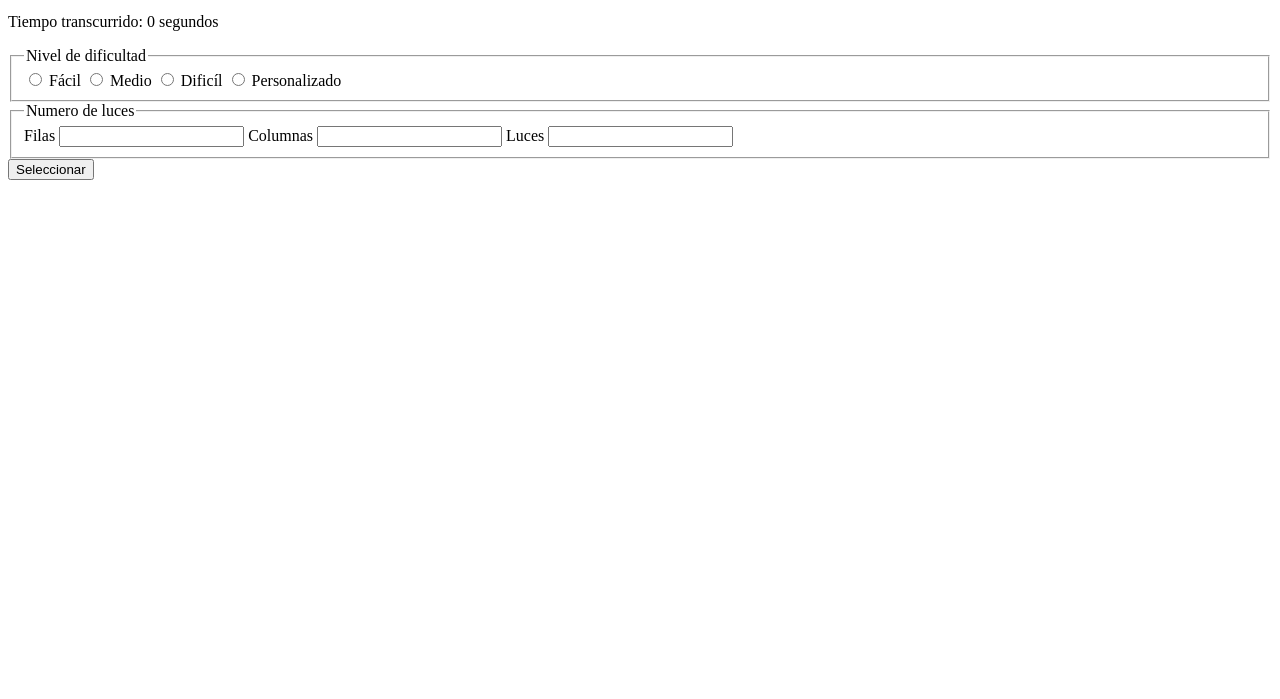
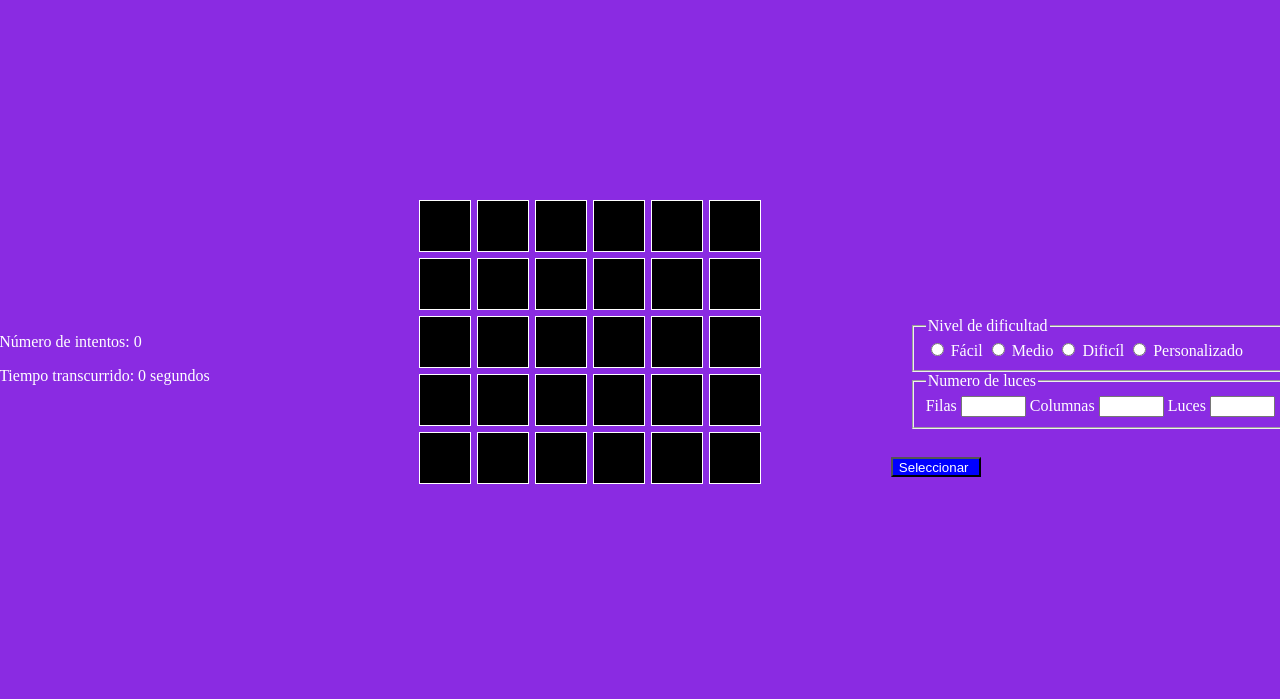
Before and after one commit to diego011294/ejercicio_juego_de_luces, a plain HTML site: page index.html in a window 1280 px wide. Shown: the part 101-800 px from the top of the page. Drawn offline with Linux system fonts and the light colour scheme.

Commit message:
Creando tablero y estilos CSS

```diff
--- /dev/null
+++ b/css/styles.css
@@ -0,0 +1,62 @@
+body{
+    display: flex;
+    flex-direction: column;
+    align-items: center;
+    justify-content: center;
+    background-color: blueviolet;
+    color: white;
+}
+
+#select{
+    width: 90px;
+    height: 20px;
+    display: flex;
+    background-color: blue;
+    color: white;
+    position: relative;
+    top: 140px;
+}
+
+#info {
+    display: flex;
+    justify-content: space-between;
+    margin-top: 20px;
+}
+
+#infoDifficulty{
+    left: 400px;
+    position: relative;
+}
+
+#infoAttempts{
+    position: relative;
+    right: 300px;
+}
+
+.board {
+    display: inline-block;
+    padding: 10px;
+    border-radius: 5px;
+    position: relative;
+    top: 200px;
+    right: 50px;
+}
+
+.row {
+    display: flex;
+    flex-direction: row;
+    justify-content: center;
+}
+
+.cell {
+    width: 50px;
+    height: 50px;
+    background-color: #000;
+    border: 1px solid #fff;
+    margin: 3px;
+    cursor: pointer;
+}
+
+.cell.on {
+    background-color: yellow;
+}
--- a/index.html
+++ b/index.html
@@ -4,16 +4,59 @@
     <meta charset="UTF-8">
     <meta name="viewport" content="width=device-width, initial-scale=1.0">
     <title>Juego de Luces</title>
+    <link rel="stylesheet" href="./css/styles.css">
 </head>
 <body>
     <h1>Juego Luces - Diego Garcia Rocha </h1>
-    <div id="gameBoard"></div>
+    <div class="board">
+        <!-- Generar el tablero de 6x5 con botones -->
+        <div class="row">
+            <div class="cell"></div>
+            <div class="cell"></div>
+            <div class="cell"></div>
+            <div class="cell"></div>
+            <div class="cell"></div>
+            <div class="cell"></div>
+        </div>
+        <div class="row">
+            <div class="cell"></div>
+            <div class="cell"></div>
+            <div class="cell"></div>
+            <div class="cell"></div>
+            <div class="cell"></div>
+            <div class="cell"></div>
+        </div>
+        <div class="row">
+            <div class="cell"></div>
+            <div class="cell"></div>
+            <div class="cell"></div>
+            <div class="cell"></div>
+            <div class="cell"></div>
+            <div class="cell"></div>
+        </div>
+        <div class="row">
+            <div class="cell"></div>
+            <div class="cell"></div>
+            <div class="cell"></div>
+            <div class="cell"></div>
+            <div class="cell"></div>
+            <div class="cell"></div>
+        </div>
+        <div class="row">
+            <div class="cell"></div>
+            <div class="cell"></div>
+            <div class="cell"></div>
+            <div class="cell"></div>
+            <div class="cell"></div>
+            <div class="cell"></div>
+        </div>
+    </div>
     <div id="info">
-        <div>
+        <div id="infoAttempts">
             <p>Número de intentos: <span id="attempts">0</span></p>
             <p>Tiempo transcurrido: <span id="timer">0</span> segundos</p>
         </div>
-        <div>
+        <div id="infoDifficulty">
             <fieldset>
                 <legend>Nivel de dificultad</legend>
                     <input type="radio" name="difficulty" value="easy"> Fácil
@@ -24,14 +67,16 @@
             <fieldset>
                 <legend>Numero de luces</legend>
                     <label for="text">Filas</label>
-                    <input type="text" id="customRows">
+                    <input type="text" maxlength="5" size="5" id="customRows">
                     <label for="text">Columnas</label>
-                    <input type="text" id="customcols">
+                    <input type="text" maxlength="5" size="5" id="customcols">
                     <label for="text">Luces</label>
-                    <input type="text" id="customlights">
+                    <input type="text" maxlength="5" size="5" id="customlights">
             </fieldset>
         </div>
         <button id="select">Seleccionar</button>
     </div>
+
+    <script src="./js/juego_luces.js"></script>
 </body>
 </html>
```
Also changed, not shown: js/juego_luces.js (added).
